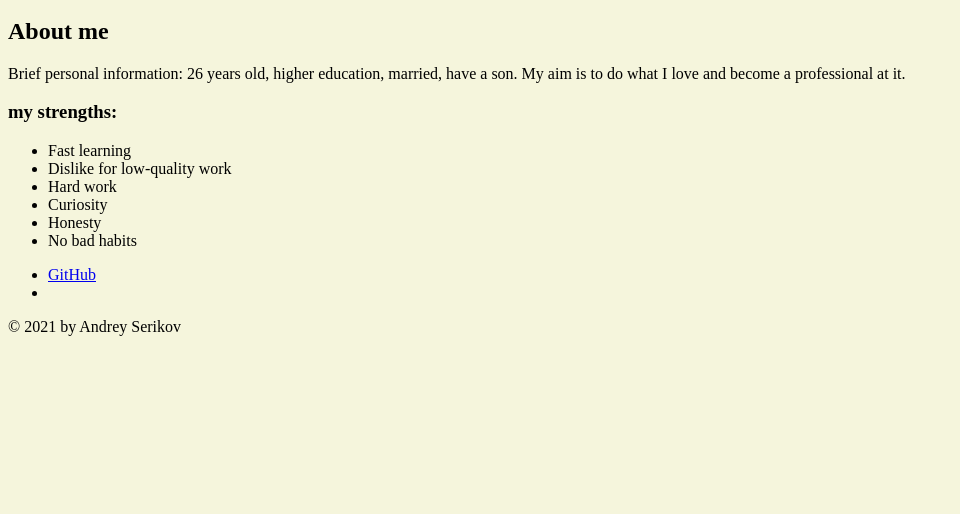
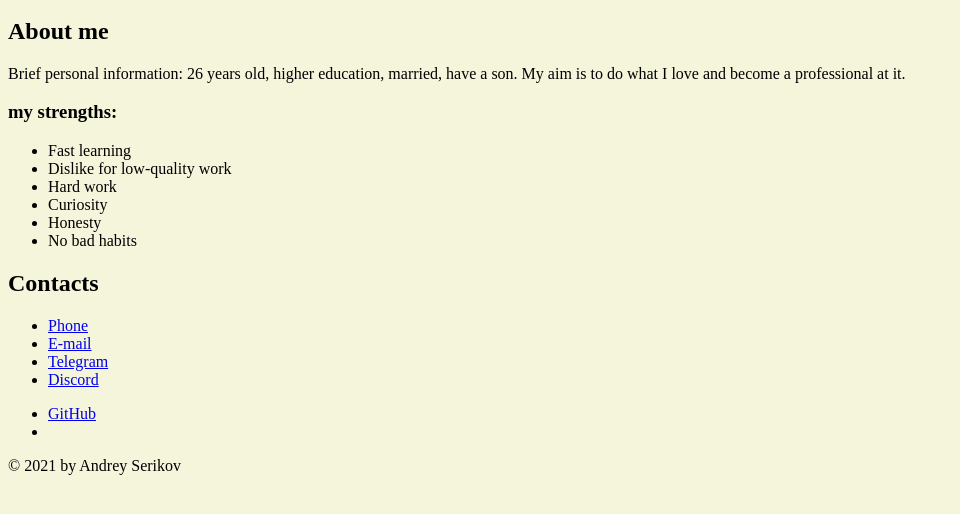
Before and after one commit to ASKorag/rsschool-cv, a plain HTML site: page index.html in a window 1280 px wide. Shown: the part 268-782 px from the top of the page, without its empty margins (0-960 px from the left). Drawn offline with Linux system fonts and the light colour scheme.

Commit message:
feat: add contacts section structure

```diff
--- a/index.html
+++ b/index.html
@@ -56,6 +56,24 @@
       </ul>
     </div>
   </section>
+  <section id="contacts" class="contacts section">
+    <div class="contacts__wrap section__wrap _wrap">
+      <h2 class="contacts__title section__title">Contacts</h2>
+      <ul class="contacts__list _list">
+        <li class="contacts__item">
+          <a class="contacts__link" href="tel:+375293850999">Phone</a></li>
+        <li class="contacts__item">
+          <a class="contacts__link" href="mailto:as.korag@gmail.com">E-mail</a></li>
+        <li class="contacts__item">
+          <a class="contacts__link" href="https://t.me/ubyrfehxbu_f">
+            Telegram
+          </a></li>
+        <li class="contacts__item">
+          <a class="contacts__link" href="https://discordapp.com/users/AS.Korag#3310/">Discord</a>
+        </li>
+      </ul>
+    </div>
+  </section>
 
 </main>
 
```
